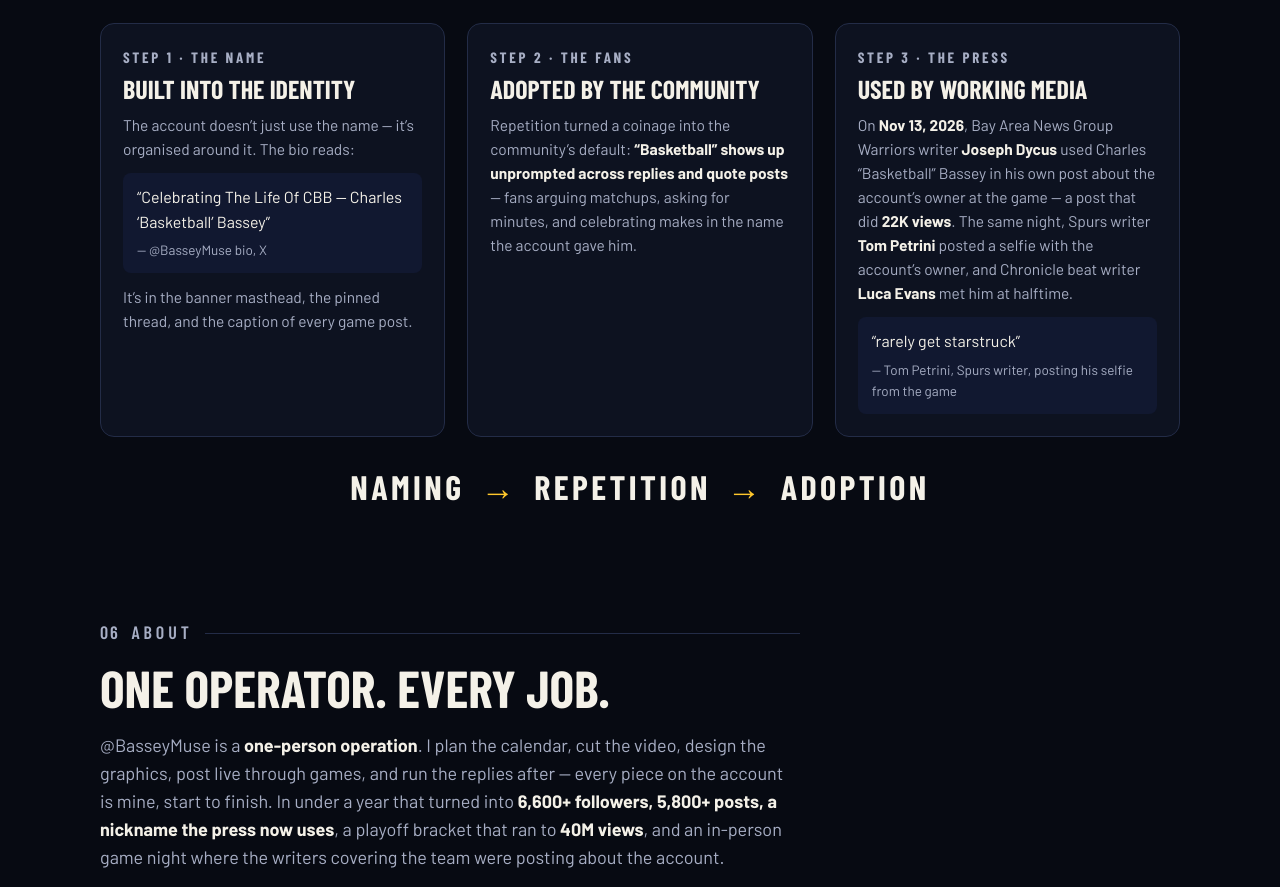
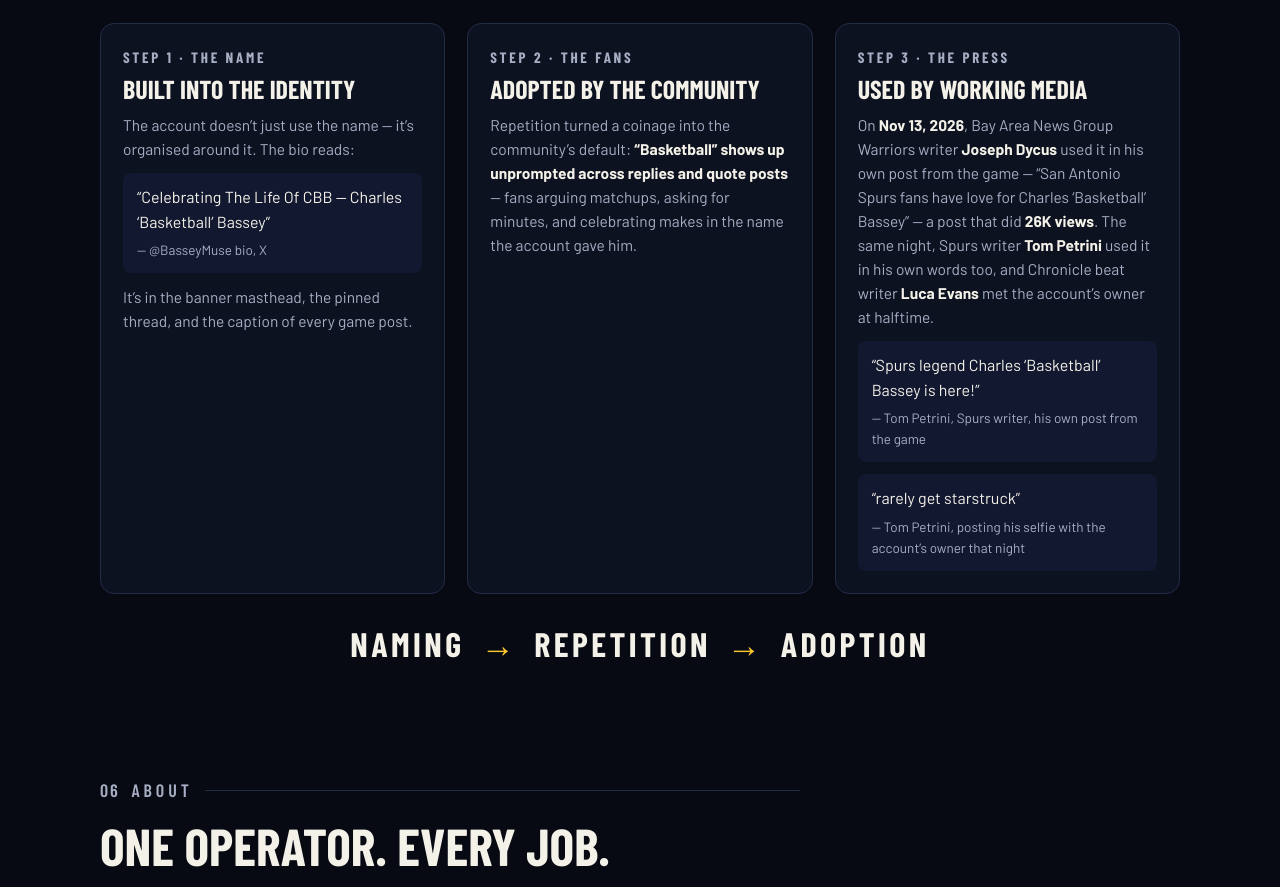
Before and after one commit to p01a3/p01a3.github.io, a plain HTML site: page index.html in a window 1280 px wide. Shown: the part 7108-7995 px from the top of the page. Drawn offline with nearby package versions, Linux system fonts and the light colour scheme.

Commit message:
Nickname section: both reporters' own posts as proof

```diff
--- a/index.html
+++ b/index.html
@@ -587,8 +587,9 @@
             <div class="step">
               <div class="stepno">Step 3 · The press</div>
               <h3>Used by working media</h3>
-              <p>On <strong>Nov 13, 2026</strong>, Bay Area News Group Warriors writer <strong>Joseph Dycus</strong> used Charles “Basketball” Bassey in his own post about the account’s owner at the game — a post that did <strong>22K views</strong>. The same night, Spurs writer <strong>Tom Petrini</strong> posted a selfie with the account’s owner, and Chronicle beat writer <strong>Luca Evans</strong> met him at halftime.</p>
-              <blockquote>“rarely get starstruck”<span class="who">— Tom Petrini, Spurs writer, posting his selfie from the game</span></blockquote>
+              <p>On <strong>Nov 13, 2026</strong>, Bay Area News Group Warriors writer <strong>Joseph Dycus</strong> used it in his own post from the game — “San Antonio Spurs fans have love for Charles ‘Basketball’ Bassey” — a post that did <strong>26K views</strong>. The same night, Spurs writer <strong>Tom Petrini</strong> used it in his own words too, and Chronicle beat writer <strong>Luca Evans</strong> met the account’s owner at halftime.</p>
+              <blockquote>“Spurs legend Charles ‘Basketball’ Bassey is here!”<span class="who">— Tom Petrini, Spurs writer, his own post from the game</span></blockquote>
+              <blockquote>“rarely get starstruck”<span class="who">— Tom Petrini, posting his selfie with the account’s owner that night</span></blockquote>
             </div>
           </div>
 
```
